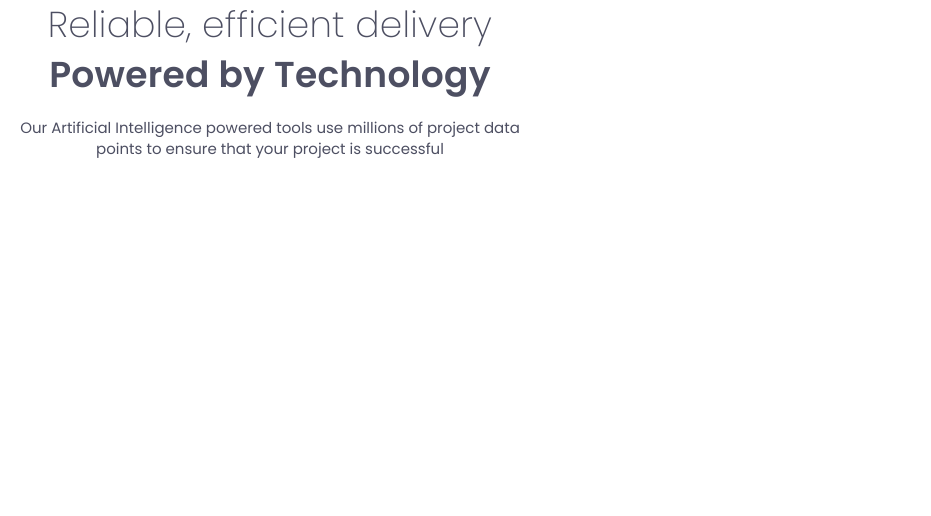
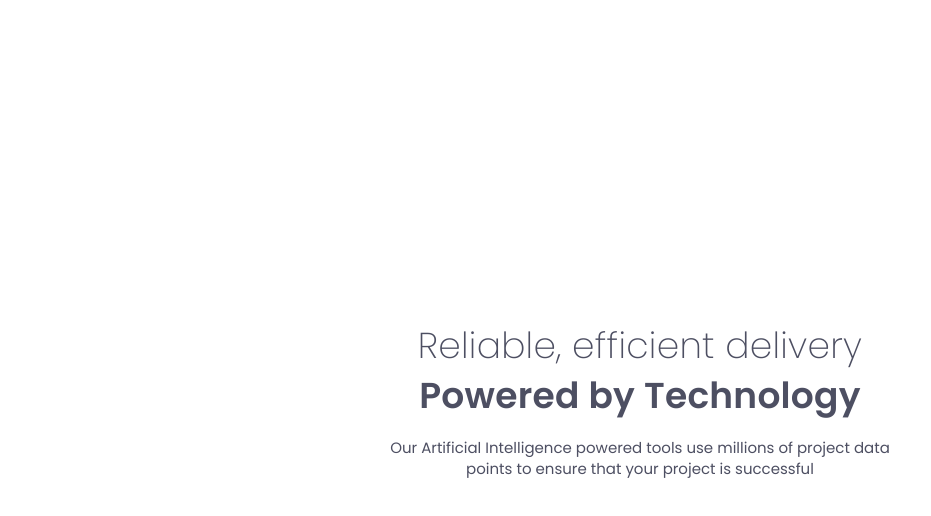
Before and after one commit to RicardoGeada/fm-four-card-feature-section, an Angular app: page / in a window 1280 px wide. Shown: the top 516 px of the page, without its empty margins (0-931 px from the left). Built offline with nearby package versions, Linux system fonts and the light colour scheme.

Commit message:
style(main-page): add initial layout styles

```diff
--- a/src/app/pages/main-page/main-page.component.html
+++ b/src/app/pages/main-page/main-page.component.html
@@ -1 +1,3 @@
-<app-header></app-header>
+<main class="main-page">
+    <app-header></app-header>
+</main>
--- a/src/app/pages/main-page/main-page.component.scss
+++ b/src/app/pages/main-page/main-page.component.scss
@@ -0,0 +1,9 @@
+.main-page {
+    display: flex;
+    flex-direction: column;
+    justify-content: space-around;
+    align-items: center;
+    min-height: 100vh;
+    gap: 60px;
+    padding: var(--space-200);
+}
```
